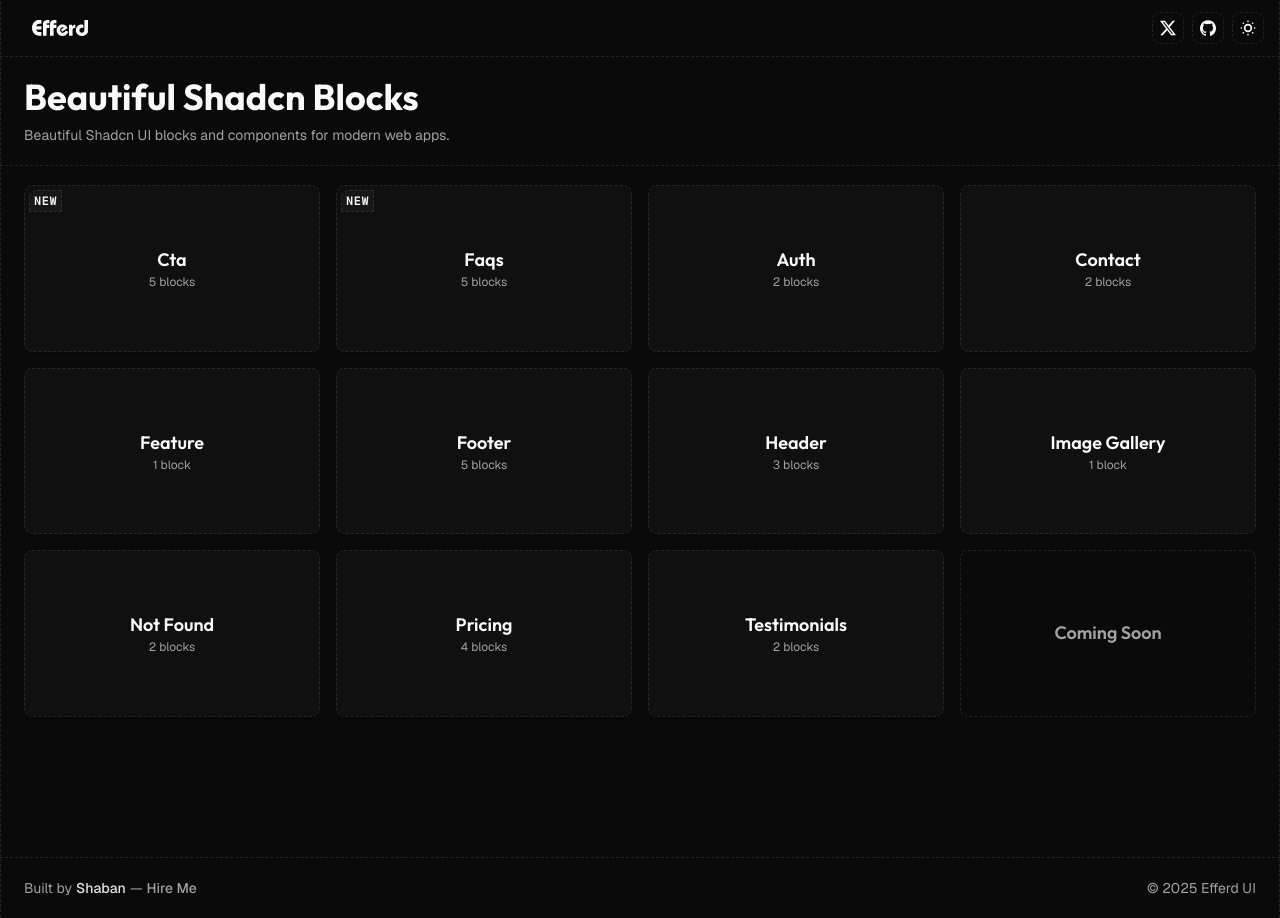
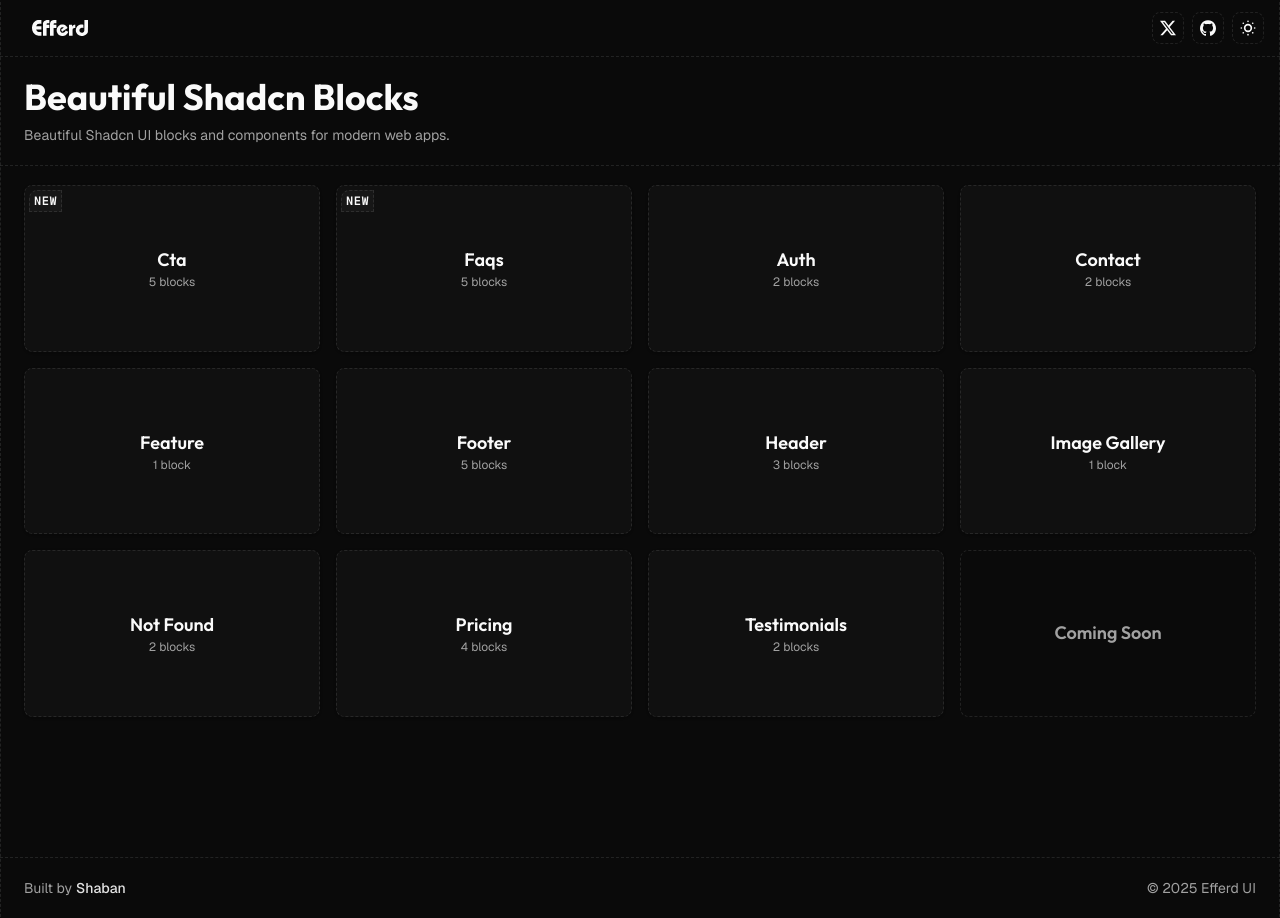
Before and after one commit to shabanhr/efferd-ui, a Next.js app: page / in a window 1280 px wide. Built offline with nearby package versions, Linux system fonts and the light colour scheme.

Commit message:
- 'hire me'

```diff
--- a/components/footer/index.tsx
+++ b/components/footer/index.tsx
@@ -16,15 +16,6 @@ export function SiteFooter() {
           >
             Shaban
           </Link>
-          <span>—</span>
-          <Link
-            className="font-medium text-muted-foreground hover:text-foreground hover:underline"
-            href={"https://cal.com/sshahaider/10min"}
-            rel="noreferrer"
-            target="_blank"
-          >
-            Hire Me
-          </Link>
         </p>
         <p className="text-muted-foreground">
           &copy; {new Date().getFullYear()} {SITE_NAME}
```
